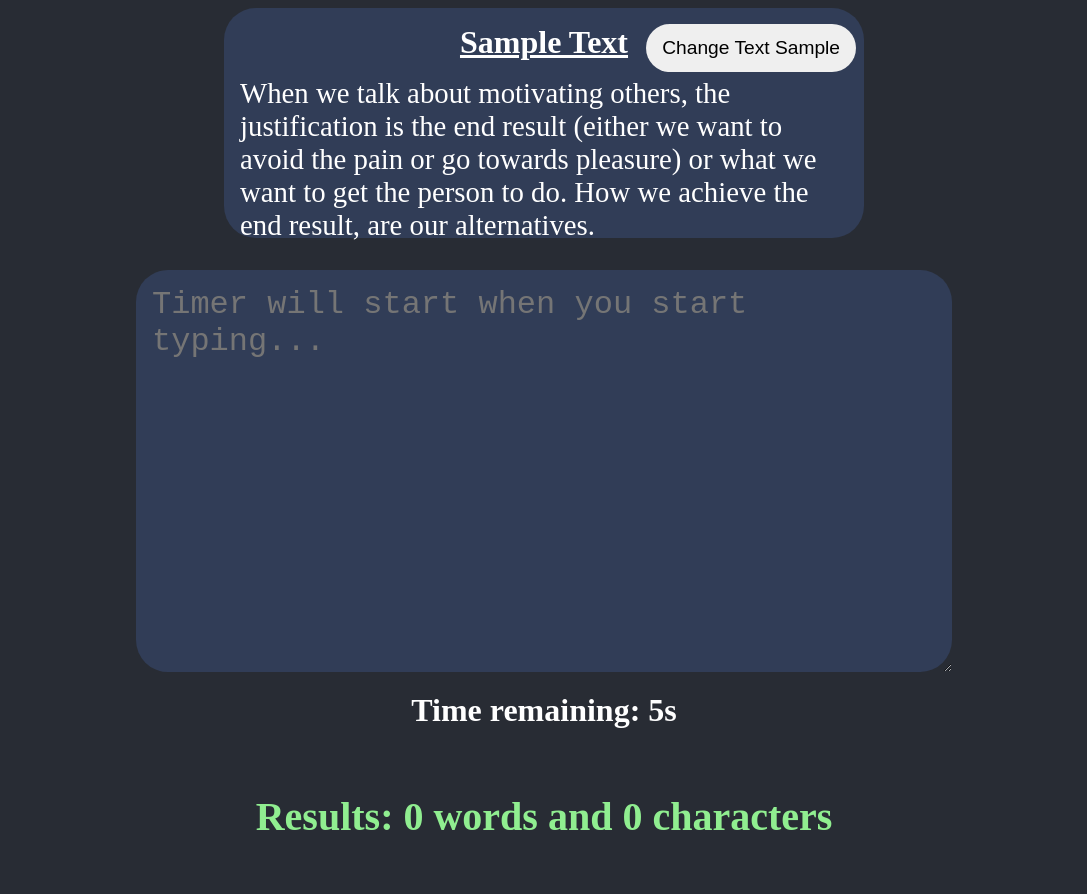
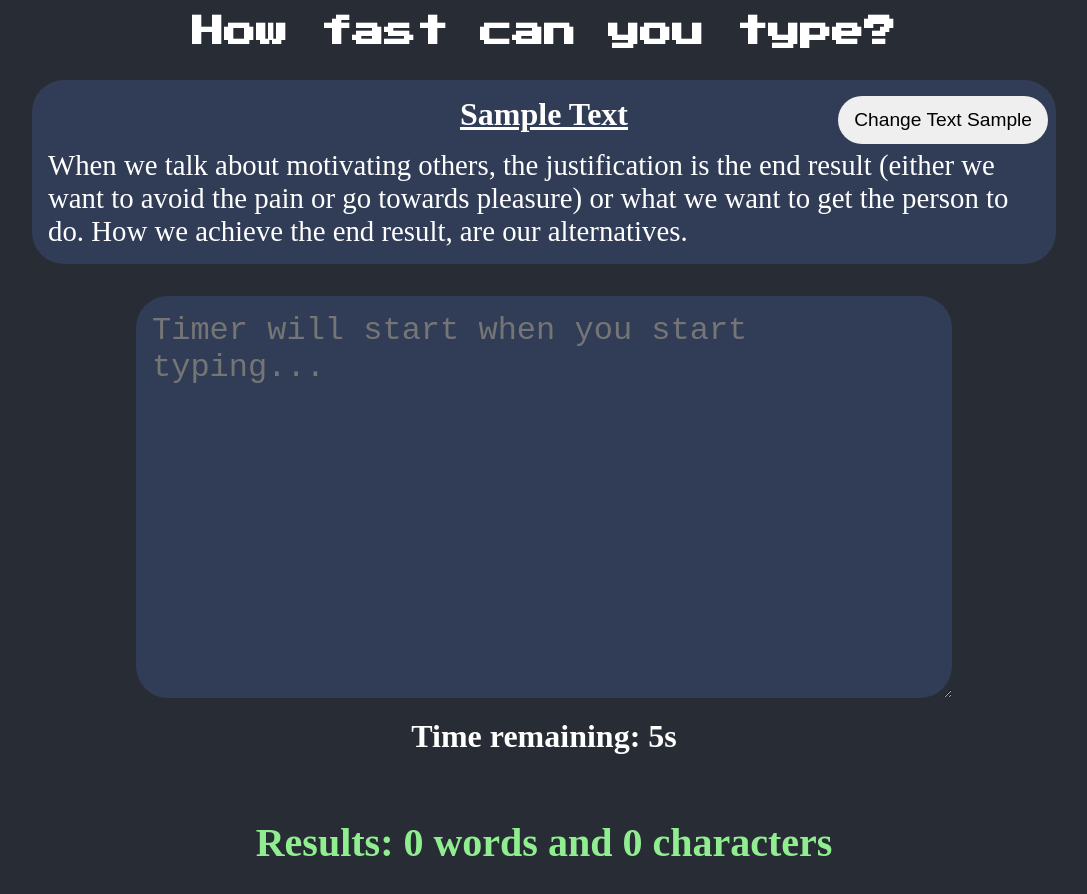
Before and after one commit to sbinmakhashen/Fast-Typin, a React (Create React App) app: page / in a window 1280 px wide. Shown: the top 894 px of the page, without its empty margins (96-1183 px from the left). Before the commit the page ends 872 px from the top, so only its background shows below. Built offline with nearby package versions, Linux system fonts and the light colour scheme.

Commit message:
fix layout bug

```diff
--- a/src/App.css
+++ b/src/App.css
@@ -9,10 +9,6 @@
 body {
   background-color: #282c34;
   color: #fff;
-  display: flex;
-  justify-content: center;
-  align-items: center;
-  height: 100vh;
 }
 
 h1 {
@@ -147,8 +143,8 @@ h2 {
   background-color: #313d57;
   padding: 1rem;
   border-radius: 2rem;
-  width: 80vh;
-  height: 230px;
+  width: 80%;
+  height: 100%;
   margin: auto;
   position: relative;
 }
```
